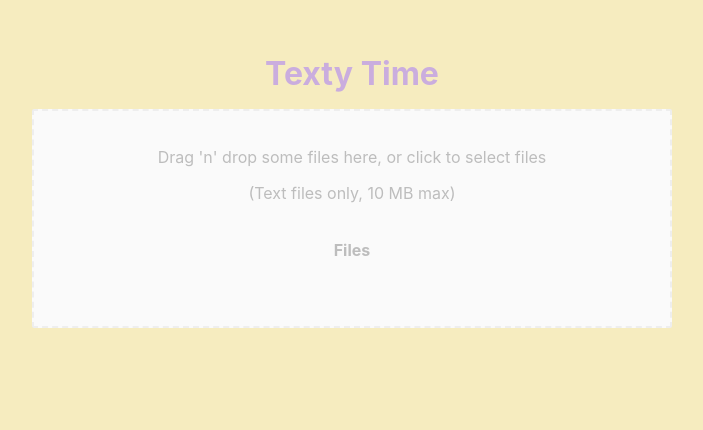
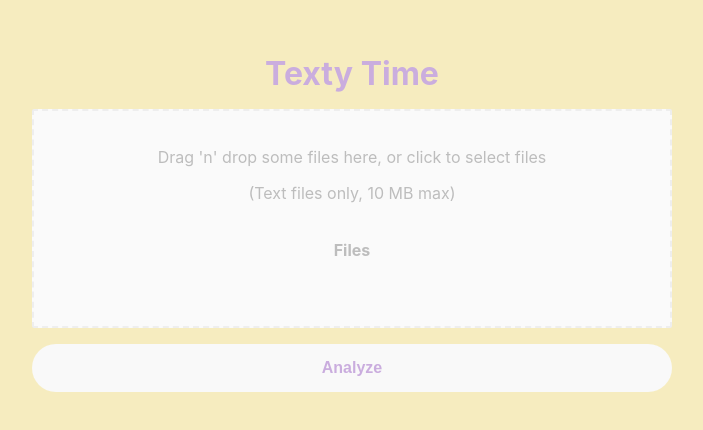
Before and after one commit to joshma91/ol-text, a React (Create React App) app: page / in a window 1280 px wide. Shown: the part 106-536 px from the top of the page, without its empty margins (288-991 px from the left). Built offline with nearby package versions, Linux system fonts and the light colour scheme.

Commit message:
add button with prop for loading

```diff
--- /dev/null
+++ b/src/components/button.js
@@ -0,0 +1,37 @@
+import React from "react";
+import styled from "styled-components";
+
+export default function Button({ text, loading, onClick = () => {} }) {
+  return (
+    <ButtonFrame loading={loading} onClick={() => onClick()}>
+      <ButtonText>{text}</ButtonText>
+    </ButtonFrame>
+  );
+}
+
+const ButtonFrame = styled.button`
+  padding: 0;
+  text-align: center;
+  border-radius: 24px;
+  box-sizing: border-box;
+  height: 48px;
+  width: 100%;
+  display: flex;
+  align-items: center;
+  flex-direction: center;
+  border-width: 1px;
+  border: none;
+  cursor: pointer;
+  opacity: ${props => {
+    return (props.loading ? 0.3 : 1)
+  }};
+  background-color: ${props => props.theme.background};
+  color: ${props => props.theme.secondary};
+`;
+
+const ButtonText = styled.span`
+  width: 100%;
+  font-size: 1rem;
+  font-weight: bold;
+  line-height: 1;
+`;
--- a/src/components/dropzone.js
+++ b/src/components/dropzone.js
@@ -39,6 +39,7 @@ const Container = styled.div`
   flex-direction: column;
   align-items: center;
   padding: 20px;
+  margin-bottom: 1rem;
   border-width: 2px;
   border-radius: 2px;
   height: 175px;
--- a/src/components/main.js
+++ b/src/components/main.js
@@ -1,15 +1,27 @@
 import React, { useState } from "react";
 import styled from "styled-components";
 import logo from "../logo.svg";
-import Dropzone from "./dropzone"
+import Dropzone from "./dropzone";
+import SubmitButton from "./button";
 
 export default function Main() {
+  const [loading, setLoading] = useState(false);
+
+  function handleAnalyzeClicked() {
+    setLoading(true);
+  }
 
   return (
     <AppWrapper>
-        <Header>Texty Time</Header>
-        <Dropzone/>
-
+      <Header>Texty Time</Header>
+      <Dropzone />
+      <SubmitButton
+        text="Analyze"
+        onClick={() => {
+          handleAnalyzeClicked();
+        }}
+        loading={loading ? 1 : 0}
+      />
     </AppWrapper>
   );
 }
```
